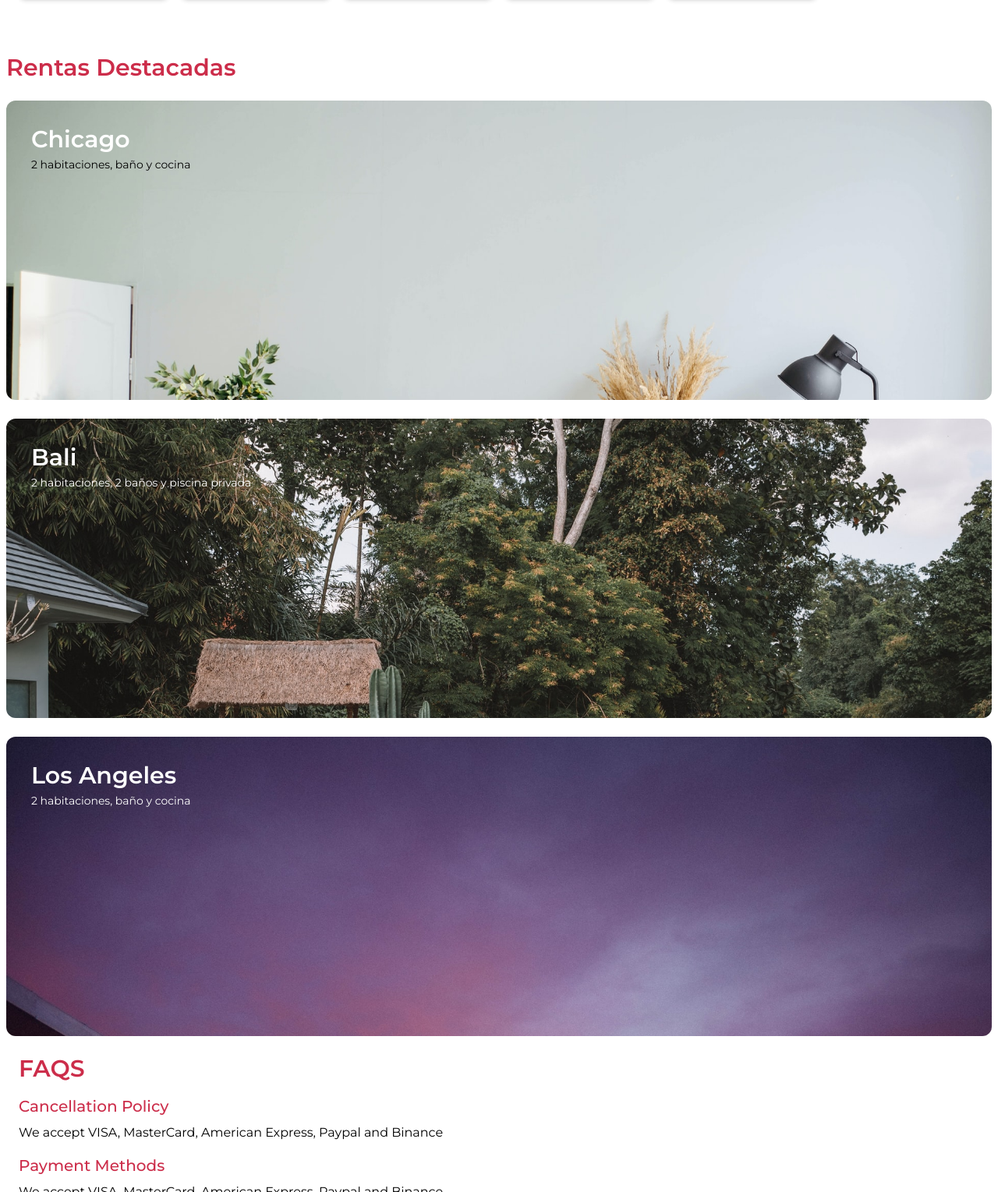
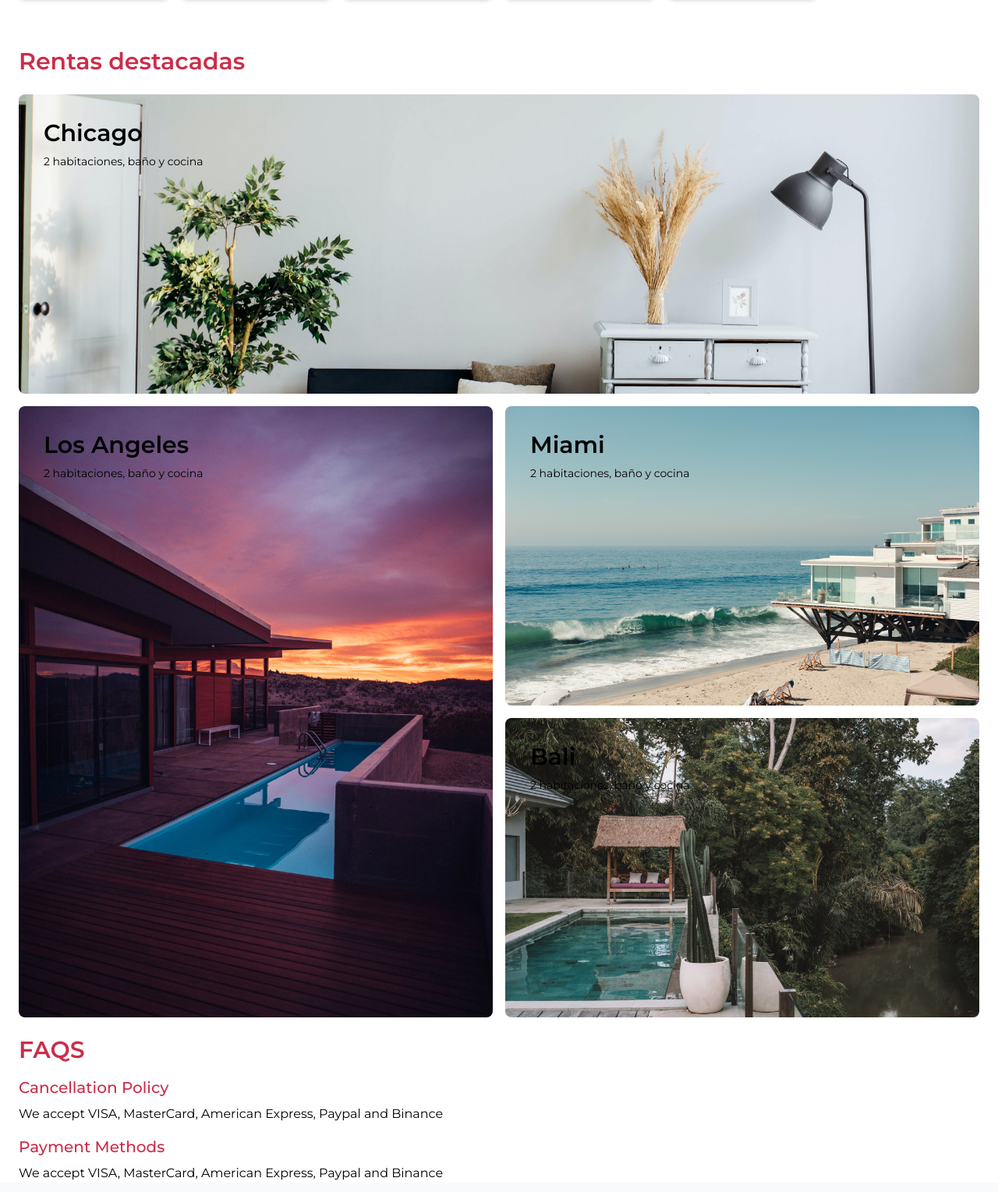
Before and after one commit to lrangelc/platzitravel, a website: page public/index.html in a window 1280 px wide. Shown: the part 743-2272 px from the top of the page at 78% size. Drawn offline with Linux system fonts and the light colour scheme.

Commit message:
fix: rentas destacadas

```diff
--- a/public/index.html
+++ b/public/index.html
@@ -77,20 +77,36 @@
           </div>
         </div>
       </div>
-      <div class="px-2 h-full w-full" id="rentas_destacadas">
-        <p class="text-3xl text-primary font-semibold pb-6 pt-2 mt-6">Rentas Destacadas</p>
-        <div class="w-full h-full flex flex-col space-y-6 items-center justify-center">
-          <div class="w-full h-96 bg-chicago bg-cover rounded-xl">
-            <p class="CardTitle">Chicago</p>
-            <p class="text-sm pl-8 text-red mr-24">2 habitaciones, baño y cocina</p>
+      <div id="rentas_destacadas" class="h-full w-full px-6">
+        <p class="text-3xl text-primary font-semibold pb-6 mt-6">Rentas destacadas</p>
+        <div class="w-ful h-full grid grid-cols-1 lg:grid-cols-2 lg:place-items-center gap-4 lg:place-content-stretch">
+          <div class="relative w-full h-96 rounded-lg overflow-hidden lg:col-span-2">
+            <img class="object-cover h-full w-full" src="./img/chicago.jpg" alt="" />
+            <div class="absolute top-0 left-0">
+              <p class="text-3xl px-8 pt-8 pb-2 font-semibold text-light">Chicago</p>
+              <p class="text-sm pl-8 text-light mr-24">2 habitaciones, baño y cocina</p>
+            </div>
           </div>
-          <div class="w-full h-96 bg-bali bg-cover rounded-xl">
-            <p class="CardTitle">Bali</p>
-            <p class="text-sm pl-8 text-white mr-24">2 habitaciones, 2 baños y piscina privada</p>
+          <div class="relative w-full h-96 rounded-lg overflow-hidden lg:row-span-2 lg:h-[49rem]">
+            <img class="object-cover h-full w-full" src="./img/LA.jpg" alt="" />
+            <div class="absolute top-0 left-0">
+              <p class="text-3xl px-8 pt-8 pb-2 font-semibold text-light">Los Angeles</p>
+              <p class="text-sm pl-8 text-light mr-24">2 habitaciones, baño y cocina</p>
+            </div>
           </div>
-          <div class="w-full h-96 bg-LA bg-cover rounded-xl">
-            <p class="CardTitle">Los Angeles</p>
-            <p class="text-sm pl-8 text-white mr-24">2 habitaciones, baño y cocina</p>
+          <div class="relative w-full h-96 rounded-lg overflow-hidden">
+            <img class="object-cover h-full w-full" src="./img/miami.jpg" alt="" />
+            <div class="absolute top-0 left-0">
+              <p class="text-3xl px-8 pt-8 pb-2 font-semibold text-light">Miami</p>
+              <p class="text-sm pl-8 text-light mr-24">2 habitaciones, baño y cocina</p>
+            </div>
+          </div>
+          <div class="relative w-full h-96 rounded-lg overflow-hidden">
+            <img class="object-cover h-full w-full" src="./img/bali.jpg" alt="" />
+            <div class="absolute top-0 left-0">
+              <p class="text-3xl px-8 pt-8 pb-2 font-semibold text-light">Bali</p>
+              <p class="text-sm pl-8 text-light mr-24">2 habitaciones, baño y cocina</p>
+            </div>
           </div>
         </div>
       </div>
```
Also changed, not shown: public/css/tailwind.css.
